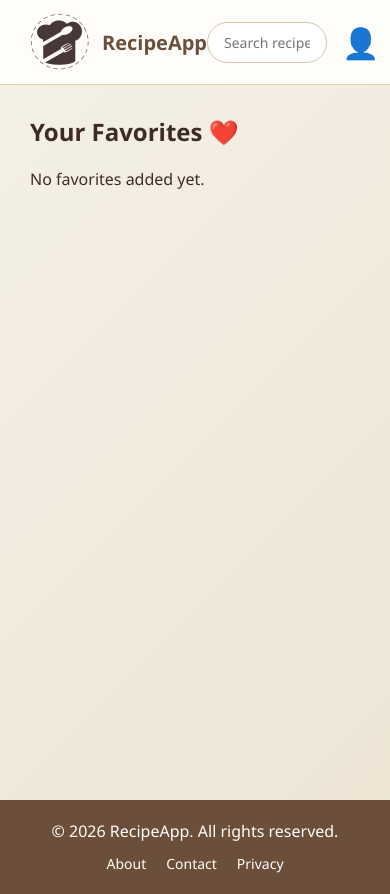
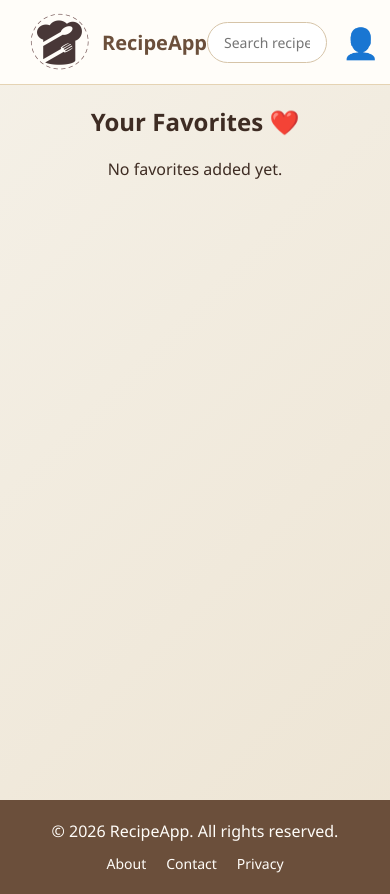
Before and after one commit to Diyafathimakv/Recipe-App, a React (Vite) app in the folder recipeapp/: page /favorites in a window 390 px wide. Shown: the top 894 px of the page. Built offline with nearby package versions, Linux system fonts and the light colour scheme.

Commit message:
Added responsive Favorite design

```diff
--- a/recipeapp/src/Pages/Favorites/index.css
+++ b/recipeapp/src/Pages/Favorites/index.css
@@ -53,3 +53,47 @@
 .remove-btn:hover {
   background-color: darkred;
 }
+
+/* Responsive Design */
+
+@media (max-width: 900px) {
+  .favorites-grid {
+    justify-content: center;
+  }
+
+  .favorites-grid .card {
+    width: 240px;
+  }
+}
+
+@media (max-width: 600px) {
+  .favorites-container {
+    padding: 20px;
+  }
+
+  .favorites-container h2 {
+    text-align: center;
+  }
+
+  .favorites-grid {
+    justify-content: center;
+  }
+
+  .favorites-grid .card {
+    width: 100%;
+    max-width: 320px;
+  }
+
+  .card img {
+    height: 200px;
+  }
+
+  .card h4 {
+    font-size: 16px;
+  }
+
+  .remove-btn {
+    font-size: 13px;
+    padding: 8px;
+  }
+}
```
Also changed, not shown: recipeapp/src/Pages/Categories/index.css (line endings or trailing spaces).
